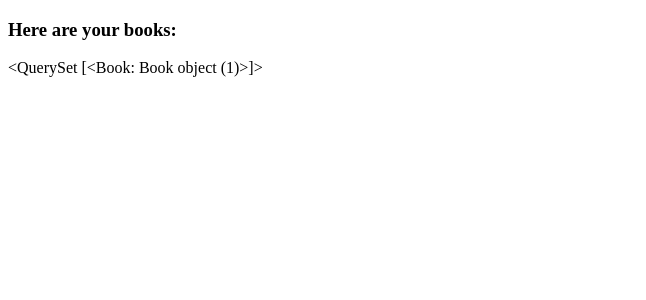
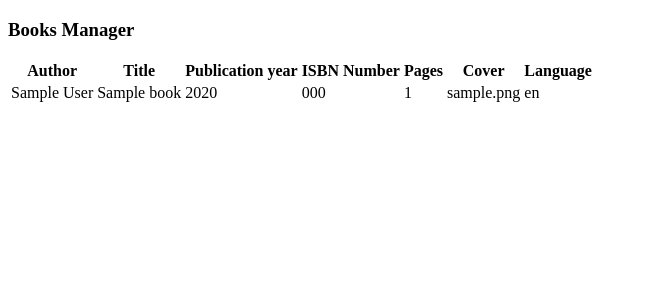
Before and after one commit to bartoszkobylinski/book_manager, a Django app: page /books/ in a window 1280 px wide. Shown: the top 300 px of the page, without its empty margins (0-646 px from the left). Run offline with Django 3.2, Linux system fonts and the light colour scheme; tables that the repository leaves empty hold one stand-in row (values such as "Sample post"); parts of the project's set-up code (start-up, migrations or seed data) failed here and were passed over.

Commit message:
MODYFING TEMPLATE
- modyfing template for displaying content in table
- some linting fixes

```diff
--- a/books_stx/book_manager/templates/books.html
+++ b/books_stx/book_manager/templates/books.html
@@ -7,7 +7,31 @@
 </head>
 <body>
 
-    <h3>Here are your books: </h3>
-    {{ object_list }}
+    <h3>Books Manager</h3>
+
+    <table>
+        <thead>
+            <th>Author</th>
+            <th>Title</th>
+            <th>Publication year</th>
+            <th>ISBN Number</th>
+            <th>Pages</th>
+            <th>Cover</th>
+            <th>Language</th>
+        </thead>
+        <tbody>
+            {% for book in object_list %}
+            <tr>
+                <td>{{ book.author }}</td>
+                <td>{{ book.title }}</td>
+                <td>{{ book.publish_year }}</td>
+                <td>{{ book.isbn }}</td>
+                <td>{{ book.pages }}</td>
+                <td>{{ book.cover }}</td>
+                <td>{{ book.language }}</td>
+            </tr>
+            {% endfor %}
+        </tbody>
+    </table>
 </body>
 </html>
--- a/books_stx/book_manager/tests.py
+++ b/books_stx/book_manager/tests.py
@@ -1,7 +1,6 @@
 from django.test import TestCase, Client
 from django.urls import reverse
 from book_manager.models import Book
-from book_manager.views import BookListView
 
 
 from selenium import webdriver
--- a/books_stx/book_manager/views.py
+++ b/books_stx/book_manager/views.py
@@ -1,4 +1,3 @@
-from django.shortcuts import render
 from django.views.generic import ListView
 from book_manager.models import Book
 
```
Also changed, not shown: books_stx/book_manager/urls.py (line endings or trailing spaces).
